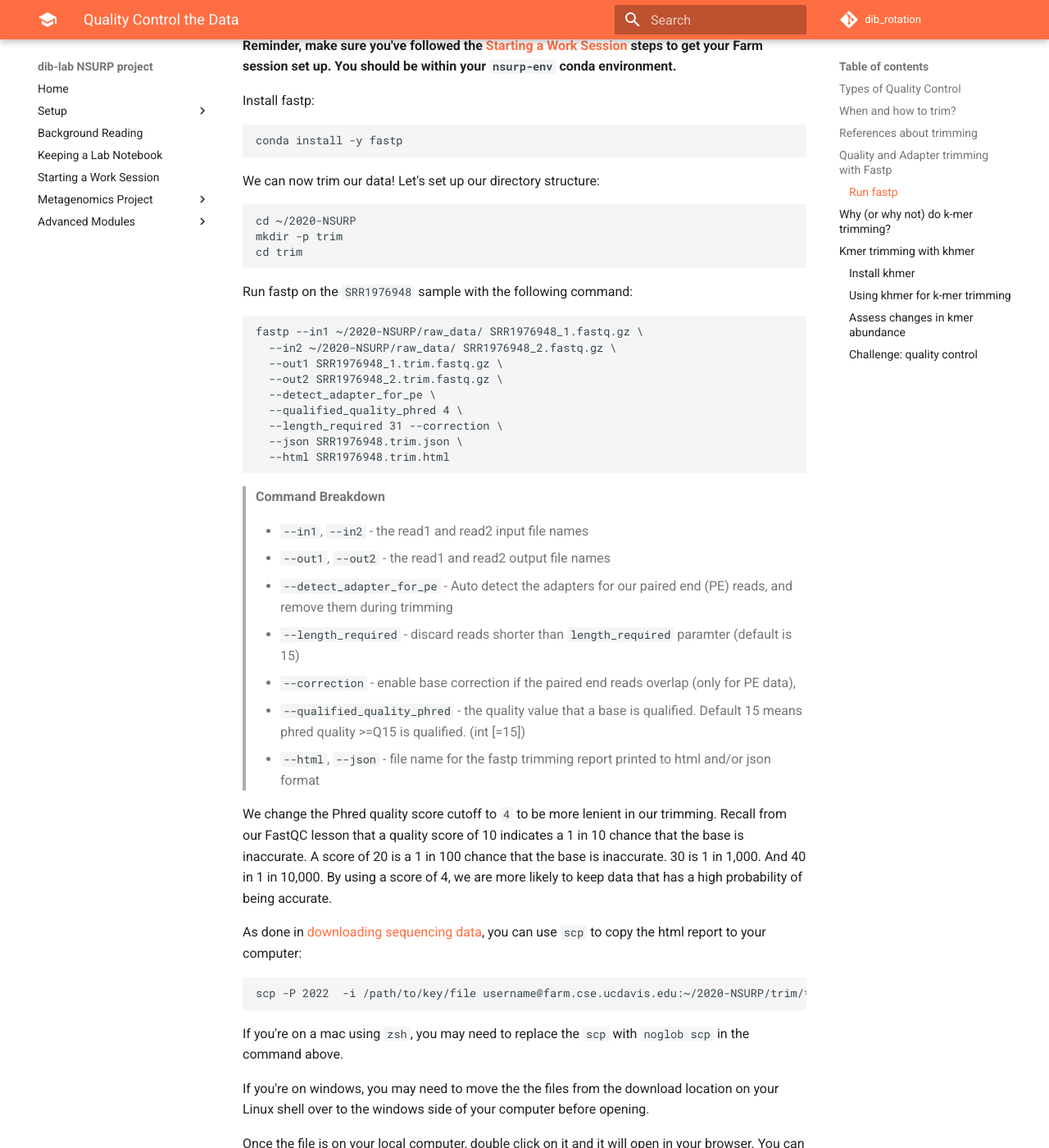
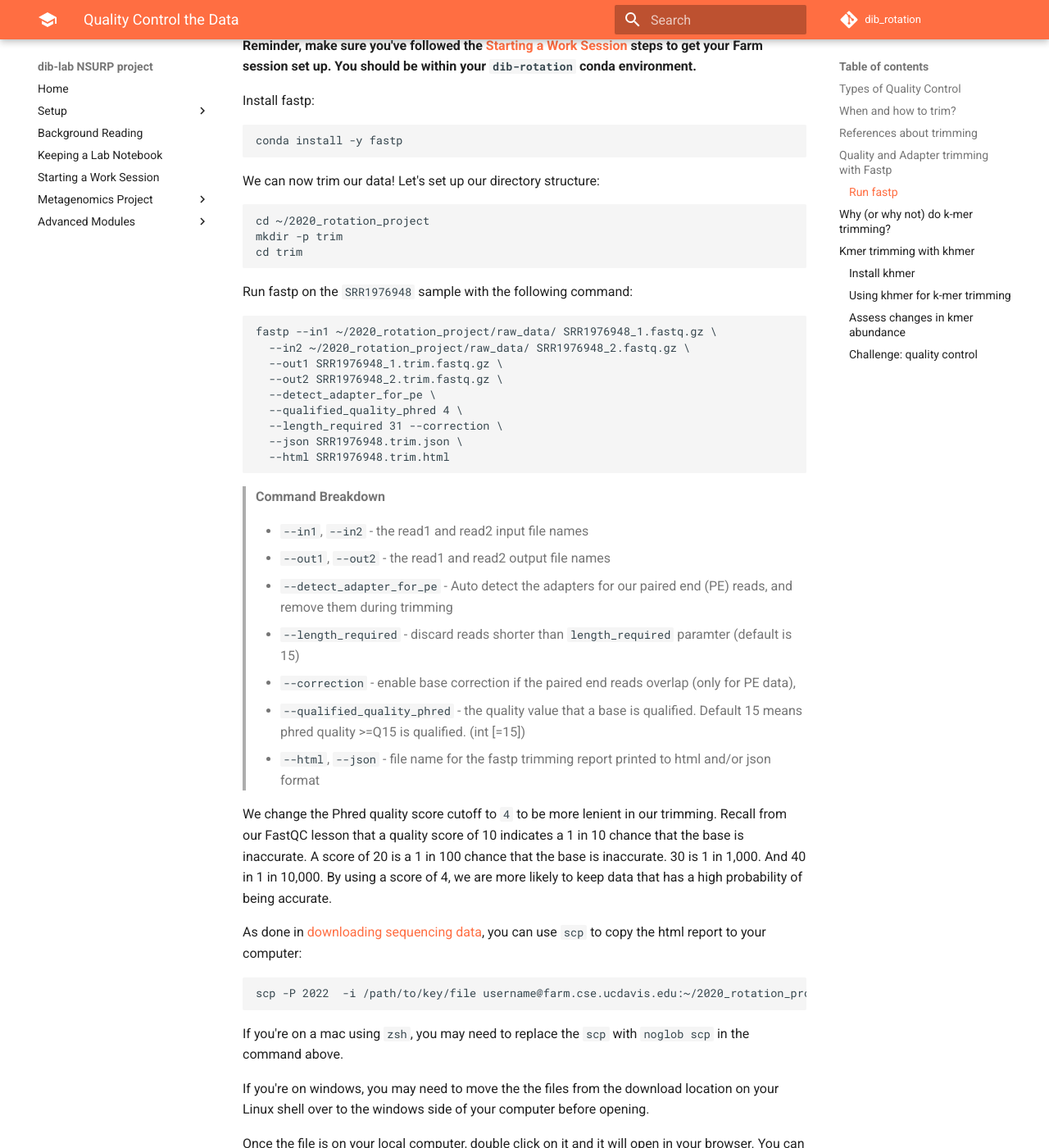
Before and after one commit to dib-lab/dib_rotation, an MkDocs documentation site: the page built from doc/06_quality_control.md, in a window 1280 px wide and 1400 px high, scrolled down 3297 px. Shown: the whole window at 82% size. Built offline with MkDocs 1.6.1 and Material for MkDocs 9.7.7, drawn with Linux system fonts in a browser that asks for light colours; comment, search, counter and statistics services are not loaded; some of the changed text lies outside the part shown.

Commit message:
upd module links and folder names

````diff
--- a/doc/06_quality_control.md
+++ b/doc/06_quality_control.md
@@ -1,10 +1,10 @@
 Quality Control the Data
 ===
 
-If you're starting a new work session on FARM, be sure to follow the instructions [here](05.starting-a-work-session.md).
+If you're starting a new work session on FARM, be sure to follow the instructions [here](04b_starting_a_work_session.md).
 
 
-After [downloading sequencing data](06.download-assess-ibd-data.md), the next step in many pipelines is to perform quality control trimming on the reads.
+After [downloading sequencing data](05_starting_with_data.md), the next step in many pipelines is to perform quality control trimming on the reads.
 However, deciding when and how to trim data is pipeline dependent.
 Below, we define a few types of quality control and explore a use cases and how trimming recommendations may change with different applications.
 Although this project focuses on metagenomic sequencing, we include other applications in this discussion.
@@ -67,8 +67,8 @@
 
 ### Run fastp
 
-**Reminder, make sure you've followed the [Starting a Work Session](05.starting-a-work-session.md) steps to get your Farm session set up.**
-**You should be within your `nsurp-env` conda environment.**
+**Reminder, make sure you've followed the [Starting a Work Session](04b_starting_a_work_session.md) steps to get your Farm session set up.**
+**You should be within your `dib-rotation` conda environment.**
 
 
 Install fastp:
@@ -81,7 +81,7 @@
 Let's set up our directory structure:
 
 ```
-cd ~/2020-NSURP
+cd ~/2020_rotation_project
 mkdir -p trim
 cd trim
 ```
@@ -89,8 +89,8 @@
 Run fastp on the `SRR1976948` sample with the following command:
 
 ```
-fastp --in1 ~/2020-NSURP/raw_data/ SRR1976948_1.fastq.gz \
-  --in2 ~/2020-NSURP/raw_data/ SRR1976948_2.fastq.gz \
+fastp --in1 ~/2020_rotation_project/raw_data/ SRR1976948_1.fastq.gz \
+  --in2 ~/2020_rotation_project/raw_data/ SRR1976948_2.fastq.gz \
   --out1 SRR1976948_1.trim.fastq.gz \
   --out2 SRR1976948_2.trim.fastq.gz \
   --detect_adapter_for_pe \
@@ -115,10 +115,10 @@
 A score of 20 is a 1 in 100 chance that the base is inaccurate. 30 is 1 in 1,000. And 40 in 1 in 10,000.
 By using a score of 4, we are more likely to keep data that has a high probability of being accurate.
 
-As done in [downloading sequencing data](06.download-assess-ibd-data.md), you can use `scp` to copy the html report to your computer:
+As done in [downloading sequencing data](05_starting_with_data.md), you can use `scp` to copy the html report to your computer:
 
 ```
-scp -P 2022  -i /path/to/key/file username@farm.cse.ucdavis.edu:~/2020-NSURP/trim/*.html ./
+scp -P 2022  -i /path/to/key/file username@farm.cse.ucdavis.edu:~/2020_rotation_project/trim/*.html ./
 ```
 
 If you're on a mac using `zsh`, you may need to replace the `scp` with `noglob scp` in the command above.
@@ -192,7 +192,7 @@
 Once `khmer` is installed, we can use it for k-mer trimming.
 Let's get our files and directories set up:
 ```
-cd ~/2020-NSURP
+cd ~/2020_rotation_project
 mkdir -p kmer-trim
 cd kmer-trim
 ```
@@ -205,11 +205,11 @@
 This character means that the first half of the command (before the `|`) is executed first, and the output is passed ("piped") to the second half of the command (after the `|`).
 
 ```
-interleave-reads.py ~/2020-NSURP/trim/SRR1976948_1.trim.fastq.gz ~/2020-NSURP/trim/SRR1976948_2.trim.fastq.gz | \
+interleave-reads.py ~/2020_rotation_project/trim/SRR1976948_1.trim.fastq.gz ~/2020_rotation_project/trim/SRR1976948_2.trim.fastq.gz | \
         trim-low-abund.py --gzip -C 3 -Z 18 -M 20e9 -V - -o SRR1976948.kmertrim.fq.gz
 ```
-> Note: Here, we are referencing the trimmed files using an absolute path: `~/2020-NSURP/trim/`.
-> That is, to access these files, we go to our home directory (`~`), then descend into the `2020-NSURP` folder, then descend again into the `trim` folder.
+> Note: Here, we are referencing the trimmed files using an absolute path: `~/2020_rotation_project/trim/`.
+> That is, to access these files, we go to our home directory (`~`), then descend into the `2020_rotation_project` folder, then descend again into the `trim` folder.
 
 
 ### Assess changes in kmer abundance
````
Also changed, not shown: other parts of doc/06_quality_control.md (+1 -1 lines).
